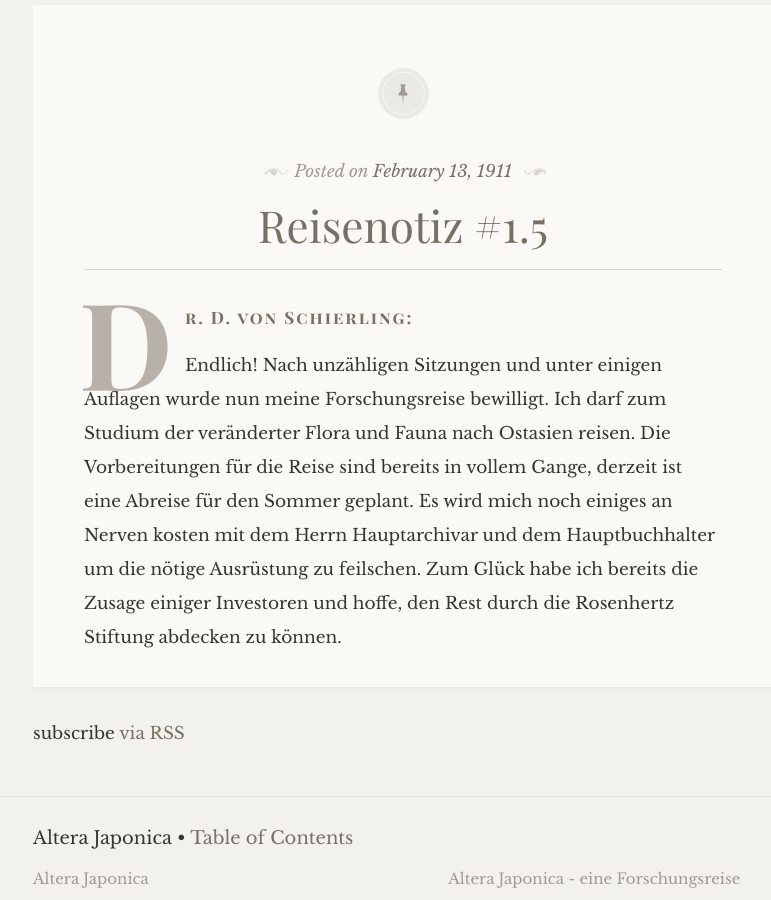
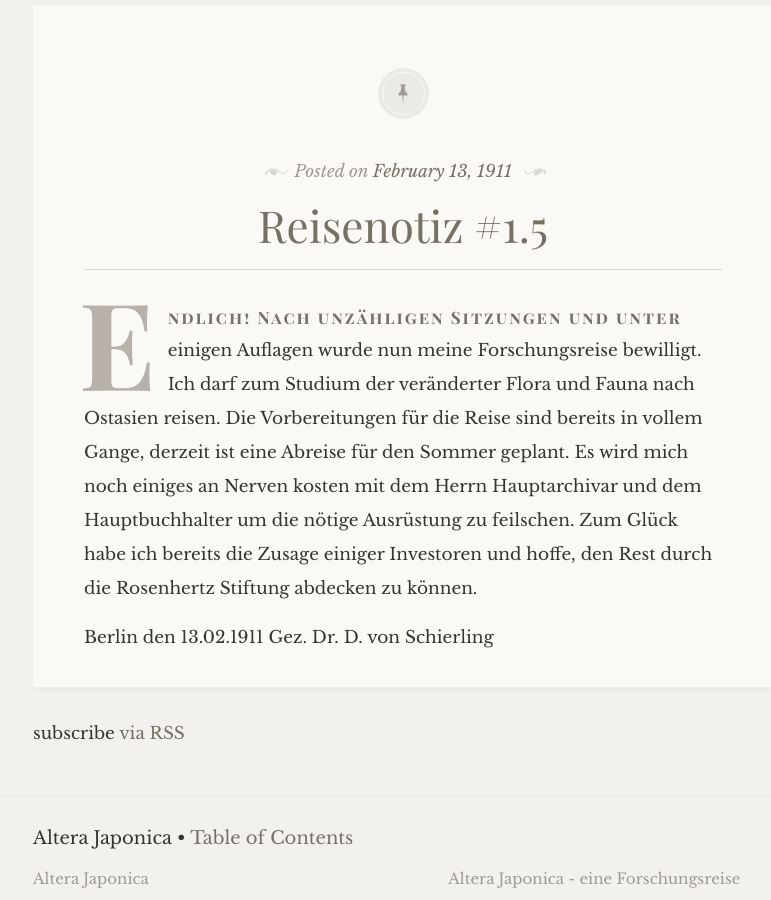
Before and after one commit to Tala/AlteraJaponica, a Jekyll site: the page built from index.html, in a window 1280 px wide and 900 px high, scrolled down 1860 px. Shown: the whole window, without its empty margins (237-1008 px from the left). Built offline with Jekyll 4.4.1, drawn with Linux system fonts in a browser that asks for light colours; some web fonts are replaced.

Commit message:
Update 1911-02-13-Reisenotiz-#1.5.markdown

```diff
--- a/_posts/1911-02-13-Reisenotiz-#1.5.markdown
+++ b/_posts/1911-02-13-Reisenotiz-#1.5.markdown
@@ -1,4 +1,5 @@
-Dr. D. von Schierling:
-
 Endlich!
 Nach unzähligen Sitzungen und unter einigen Auflagen wurde nun meine Forschungsreise bewilligt. Ich darf zum Studium der veränderter Flora und Fauna nach Ostasien reisen. Die Vorbereitungen für die Reise sind bereits in vollem Gange, derzeit ist eine Abreise für den Sommer geplant. Es wird mich noch einiges an Nerven kosten mit dem Herrn Hauptarchivar und dem Hauptbuchhalter um die nötige Ausrüstung zu feilschen. Zum Glück habe ich bereits die Zusage einiger Investoren und hoffe, den Rest durch die Rosenhertz Stiftung abdecken zu können.
+
+Berlin den 13.02.1911
+Gez. Dr. D. von Schierling
```
